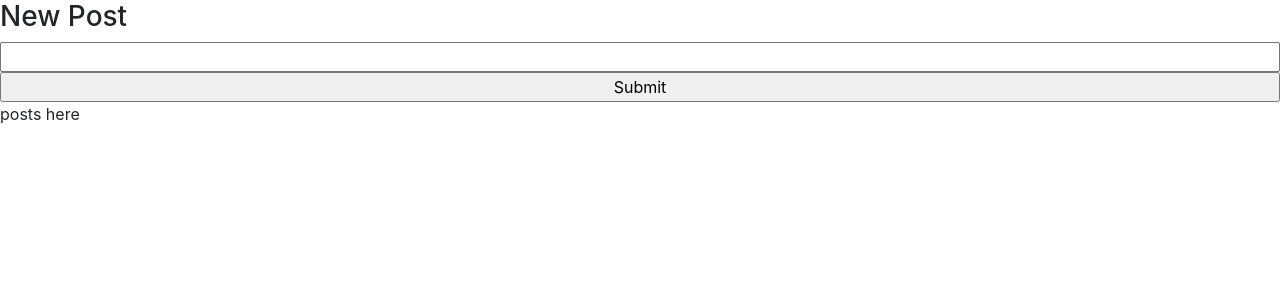
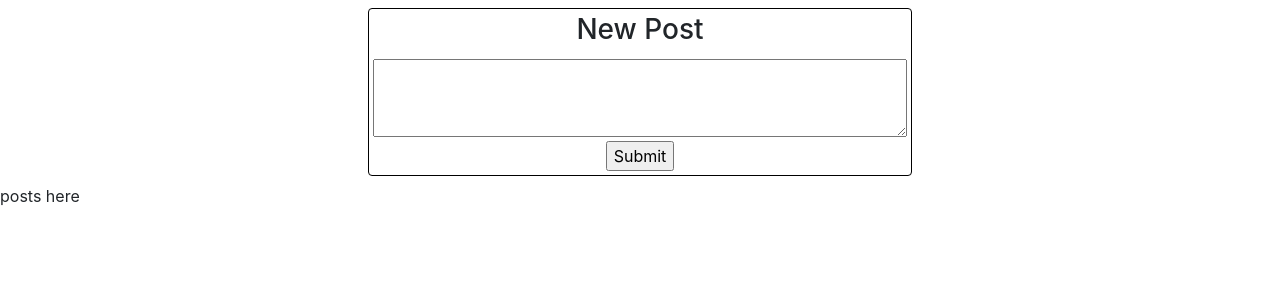
Before and after one commit to ShakunBoris/project4, a Django app: page / in a window 1280 px wide. Shown: the part 56-356 px from the top of the page. Run offline with Django 3.2, Linux system fonts and the light colour scheme; some libraries are stand-ins or nearby versions.

Commit message:
Css Post done for now

```diff
--- a/network/forms.py
+++ b/network/forms.py
@@ -17,5 +17,5 @@ class PostForm(ModelForm):
             },
         }
         widgets = {
-            # 'text': TextInput(attrs={'rows':44, 'cols':70}),
+            'text': Textarea(attrs={'rows':3, 'cols':50}),
         }
--- a/network/static/network/styles.css
+++ b/network/static/network/styles.css
@@ -4,9 +4,26 @@
     flex-wrap: wrap;
 }
 
+#form-div{
+    display: flex;
+    justify-content: center;
+    margin: 4px;
+    padding: 4px;
+}
 #new-post-form {
+    width: max-content;
     display: flex;
     flex-direction: column;
     flex-wrap: wrap;
-    flex-grow: 1;
+    align-items: center;
+    justify-content: center;
+    gap: 4px;
+    flex-shrink: 1;
+    border: 1px black solid;
+    border-radius: 4px;
+    padding: 4px;
 }
+
+/* #new-post-form > * {
+    width: 500px;
+} */
--- a/network/templates/network/index.html
+++ b/network/templates/network/index.html
@@ -2,7 +2,7 @@
 
 {% block body %}
 <div id='container'>
-    <div>
+    <div id='form-div'>
     <form method='POST' id='new-post-form' action='{% url 'post' %}'>
         <h3> New Post </h3>
         {{ form }}
```
